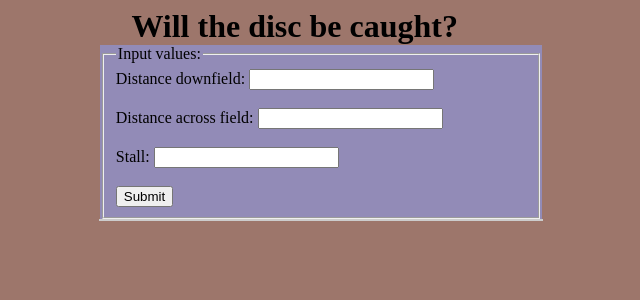
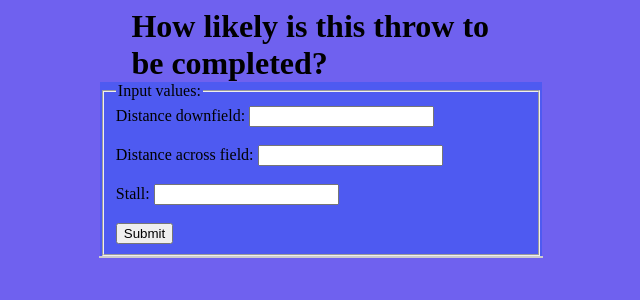
Before and after one commit to tonycolucci/AVC_Project, a Flask app: page / in a window 1280 px wide. Shown: the top 300 px of the page, without its empty margins (319-959 px from the left). Run offline with Flask 2, Linux system fonts and the light colour scheme; parts of the project's set-up code (start-up, migrations or seed data) failed here and were passed over.

Commit message:
Updates to html

```diff
--- a/app/templates/main.html
+++ b/app/templates/main.html
@@ -2,14 +2,14 @@
 <html>
     <style>
         body {
-            background-color: hsla(13, 83%, 20%, 0.6);
+            background-color: hsla(246, 82%, 57%, 0.788);
         }
         h1 {
             margin: auto;
             width: 30%
         }
         form {
-            background-color: hsla(231, 68%, 73%, 0.6);
+            background-color: hsla(231, 89%, 59%, 0.6);
             margin: auto;
             width: 35%;
         }
@@ -20,9 +20,9 @@
         }
     </style>
     <head>
-        <title>Disc Analytics </title>
+        <title>ThrowStats</title>
     </head>
-    <h1>Will the disc be caught?</h1>
+    <h1>How likely is this throw to be completed?</h1>
     <form action="{{ url_for('main') }}" method="POST">
         <fieldset>
             <legend>Input values:</legend>
```
Also changed, not shown: 2 other files.
